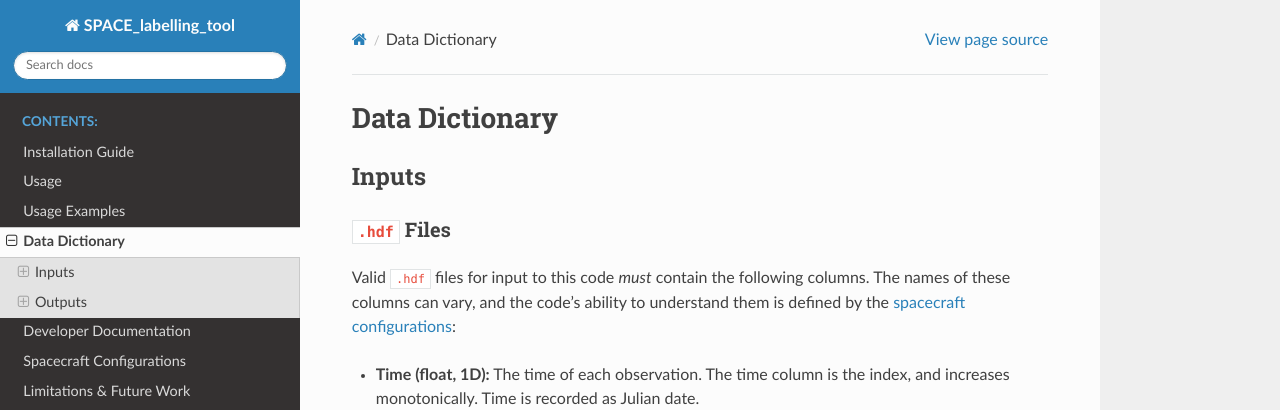
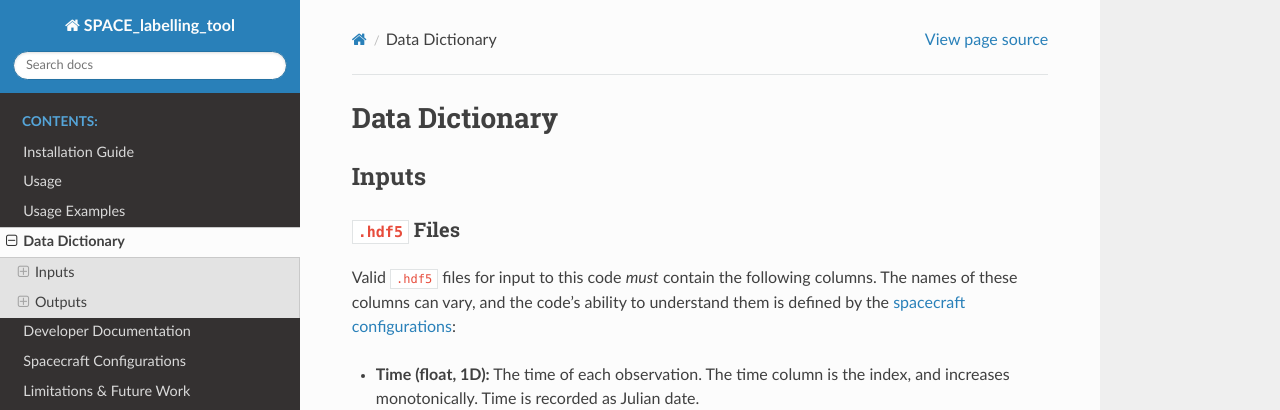
Before and after one commit to CorentinLouis/SPACE_labelling_tool, a Sphinx documentation site: the page built from docs/source/data_dictionary.md, in a window 1280 px wide and 900 px high. Shown: the top 410 px of the window. Built offline with Sphinx 7.4.7 and the Read the Docs theme 2.0.0, drawn with Linux system fonts in a browser that asks for light colours.

Commit message:
Fixing typos

```diff
--- a/docs/source/data_dictionary.md
+++ b/docs/source/data_dictionary.md
@@ -2,9 +2,9 @@
 
 ## Inputs
 
-### `.hdf` Files
+### `.hdf5` Files
 
-Valid `.hdf` files for input to this code *must* contain the following columns. The names of these columns can vary,
+Valid `.hdf5` files for input to this code *must* contain the following columns. The names of these columns can vary,
 and the code's ability to understand them is defined by the [spacecraft configurations](spacecraft_configurations.md):
 
 * **Time (float, 1D):** The time of each observation. The time column is the index, and increases monotonically.
@@ -41,5 +41,5 @@
 ## Outputs
 
 ### TFcat `.json` Files
-The code writes the selected features to file in [TFCat format](https://gitlab.obspm.fr/maser/catalogues/tfcat/), in the same directory as the input file
+The code writes the selected features to file in [TFCat format](https://doi.org/10.25935/6068-8528), in the same directory as the input file
 and with the same root filename (e.g. `my_data/Cassini.hdf5` will produce a `my_data/Cassini.json`).
--- a/docs/source/index.rst
+++ b/docs/source/index.rst
@@ -6,7 +6,7 @@
 Welcome to SPACE_labelling_tool's documentation!
 ================================================
 
-The SPectrogram Analysis and Cataloguing Environment (SPACE) tool is an interactive python tool designed to label radio emission features of interest in a time-frequency map (called “dynamic spectrum”). The program uses Matplotlib’s Polygon Selector widget to allow a user to select and edit an undefined number of vertices on top of the dynamic spectrum before closing the shape (polygon). Multiple polygons may be drawn on any spectrum, and the feature name along with the coordinates for each polygon vertex are saved into a “.json” file as per the “Time-Frequency Catalogue” (TFCat) format along with other data such as the feature id, observer name, and data units. This paper describes the first official stable release (version 2.0) of the tool.
+The SPectrogram Analysis and Cataloguing Environment (SPACE) tool is an interactive python tool designed to label radio emission features of interest in a temporal-spectral map (called “dynamic spectrum”). The Software uses Matplotlib’s Polygon Selector widget to allow a user to select and edit an undefined number of vertices on top of the dynamic spectrum before closing the shape (polygon). Multiple polygons may be drawn on any spectrum, and the feature name along with the coordinates for each polygon vertex are saved into a “.json” file as per the “Time-Frequency Catalogue” (TFCat) format along with other data such as the feature id, observer name, and data units. This paper describes the first official stable release (version 2.0) of the tool.
 
 
 SPACE is part of the `MASER <https://maser.lesia.obspm.fr>`_ (Measuring Analyzing & Simulating Emissions in Radio frequencies) project.
```
Also changed, not shown: docs/source/limitations.md (+1 -0 lines).
